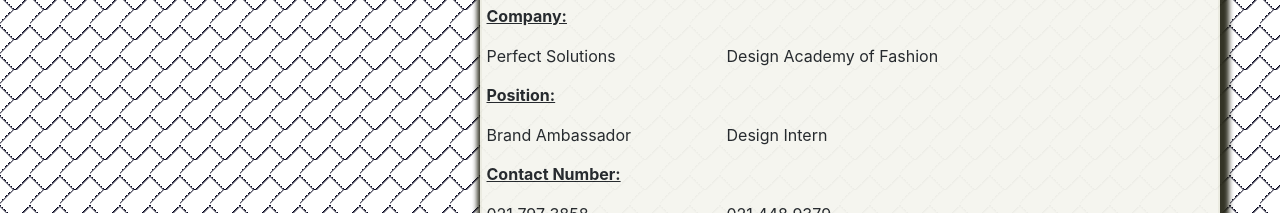
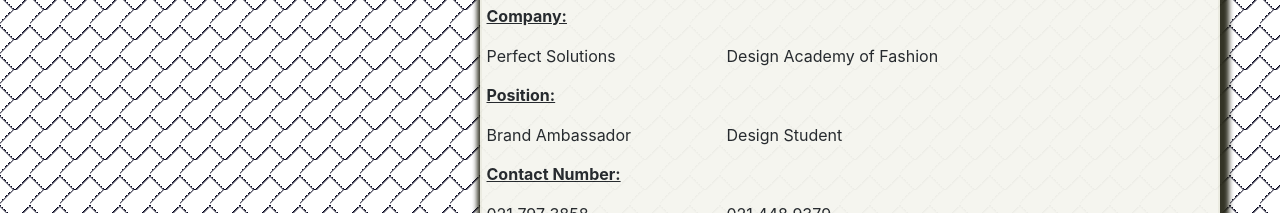
Before and after one commit to bluntjay/MyPortfolio, a React (Create React App) app: page / in a window 1280 px wide. Shown: the part 2960-3173 px from the top of the page. Built offline with nearby package versions, Linux system fonts and the light colour scheme.

Commit message:
Update App4.js

```diff
--- a/src/Components/App4.js
+++ b/src/Components/App4.js
@@ -15,7 +15,7 @@
 			<p className="jobHead"><u><b>Position:</b></u></p>
 			<div className="jobDiv">
 			<p className="eachJob">Brand Ambassador</p>
-			<p className="eachJob">Design Intern</p>
+			<p className="eachJob">Design Student</p>
 		</div>
 			<p className="jobHead"><u><b>Contact Number:</b></u></p>
 			<div className="jobDiv">
```
